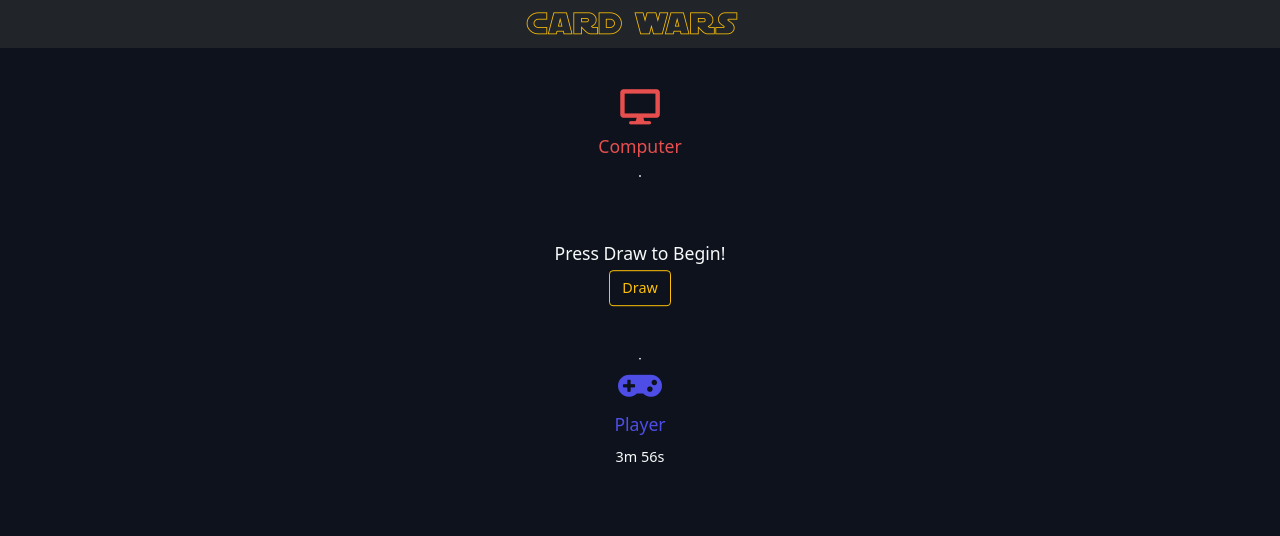
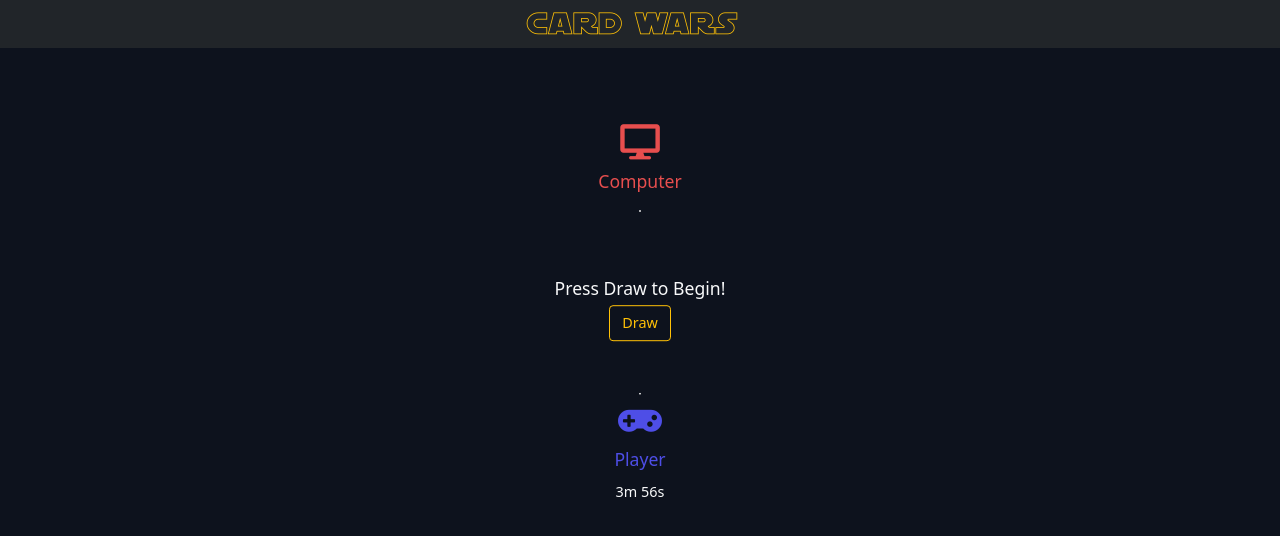
Before and after one commit to obouchari/War-Card-Game, a website built with Vite: page game/index.html in a window 1280 px wide. Built offline with nearby package versions, Linux system fonts and the light colour scheme.

Commit message:
change css

```diff
--- a/game/game.css
+++ b/game/game.css
@@ -7,7 +7,8 @@ body {
 
 #app {
   width: 100%;
-  padding: 25px 0;
+  /* Center the dive vertically */
+  padding: 60px 0;
 }
 
 #toptext {
```
